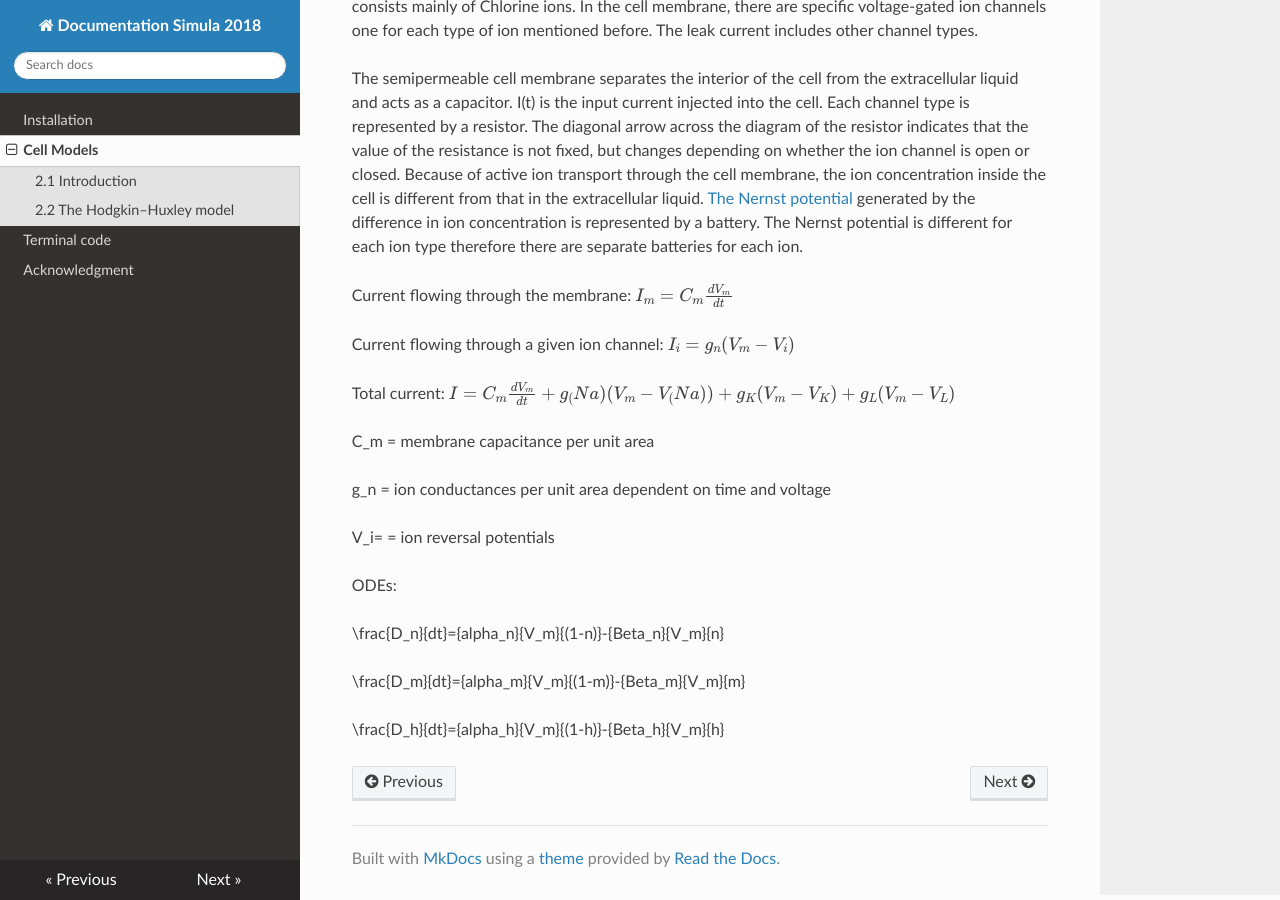
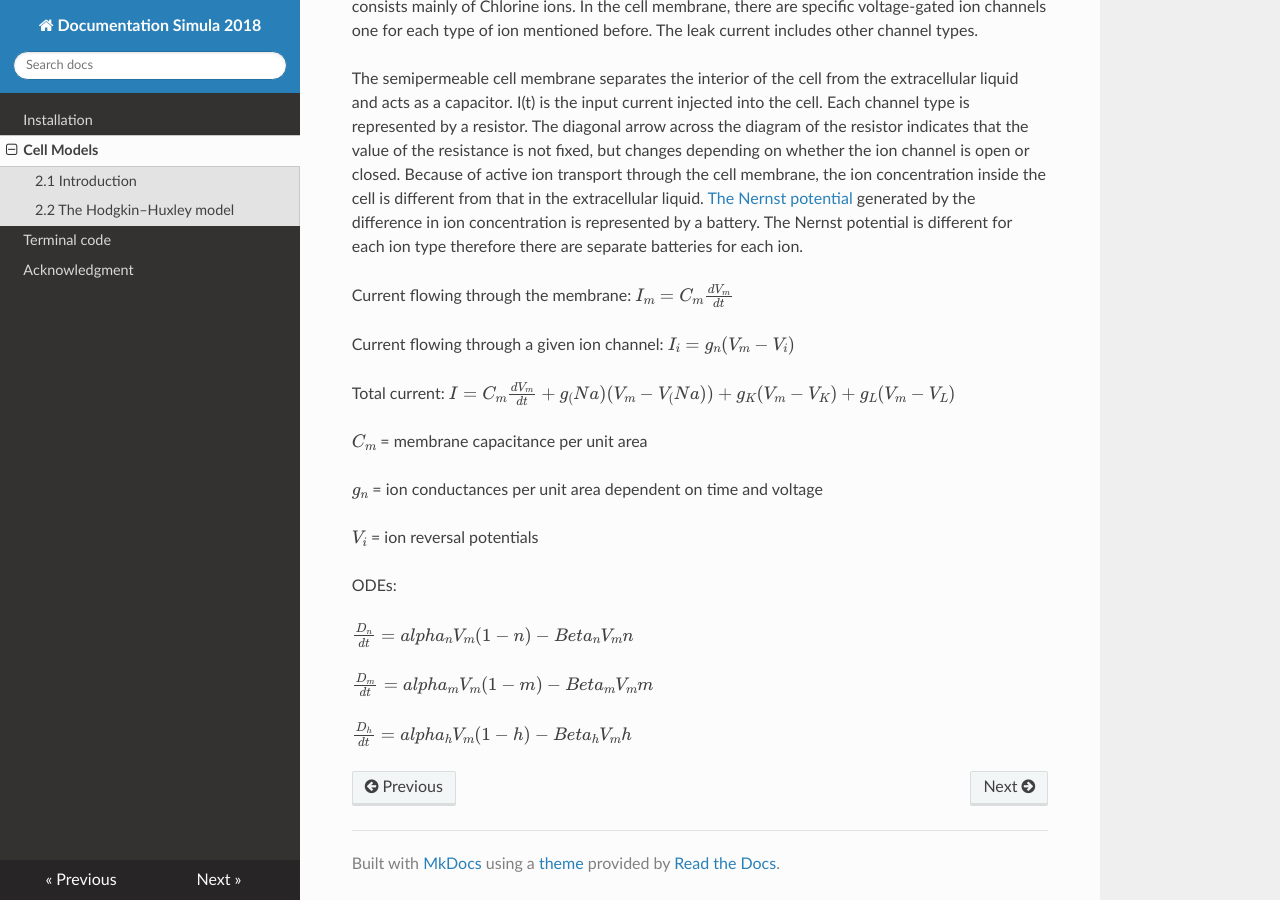
Before and after one commit to ErikaKvalem/Documentation-2018-MkDocs, an MkDocs documentation site: the page built from docs/cellm.md, in a window 1280 px wide and 900 px high, scrolled down 842 px. Built offline with MkDocs 1.6.1, drawn with Linux system fonts in a browser that asks for light colours; nearby versions of some CDN libraries; formulas are drawn with MathJax 3; old or Windows-style settings are respelled for this version of MkDocs.

```diff
--- a/docs/cellm.md
+++ b/docs/cellm.md
@@ -26,16 +26,16 @@ Current flowing through a given ion channel: $I_i=g_n{(V_m-V_i)}$
 Total current: $I = {C_m}\frac{dV_m}{dt} + {g_(Na)}{(V_m-V_(Na))} + {g_K}{(V_m-V_K)}+ {g_L}{(V_m-V_L)}$
 
 
-C_m = membrane capacitance per unit area
+$C_m$ = membrane capacitance per unit area
 
-g_n = ion conductances per unit area dependent on time and voltage
+$g_n$ = ion conductances per unit area dependent on time and voltage
 
-V_i= = ion reversal potentials
+$V_i$ = ion reversal potentials
 
 ODEs:
 
-\frac{D_n}{dt}={alpha_n}{V_m}{(1-n)}-{Beta_n}{V_m}{n}
+$\frac{D_n}{dt}={alpha_n}{V_m}{(1-n)}-{Beta_n}{V_m}{n}$
 
-\frac{D_m}{dt}={alpha_m}{V_m}{(1-m)}-{Beta_m}{V_m}{m}
+$\frac{D_m}{dt}={alpha_m}{V_m}{(1-m)}-{Beta_m}{V_m}{m}$
 
-\frac{D_h}{dt}={alpha_h}{V_m}{(1-h)}-{Beta_h}{V_m}{h}
+$\frac{D_h}{dt}={alpha_h}{V_m}{(1-h)}-{Beta_h}{V_m}{h}$
```
